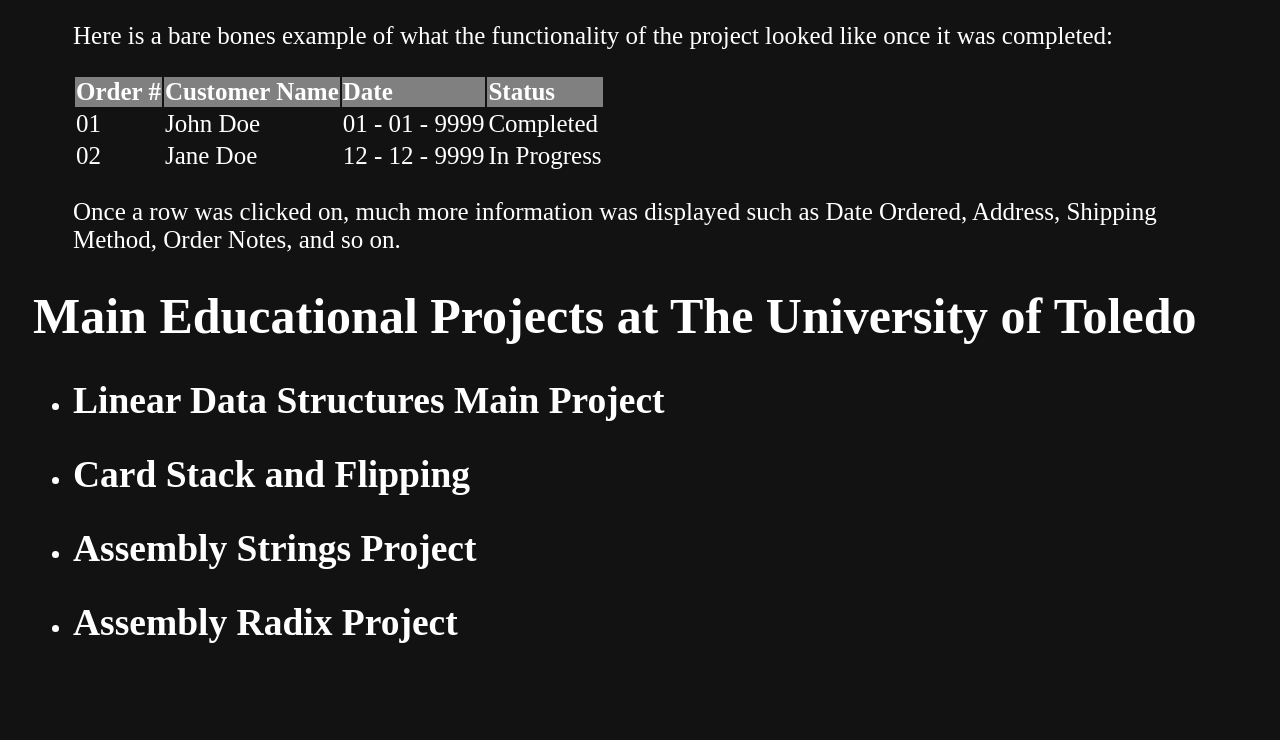
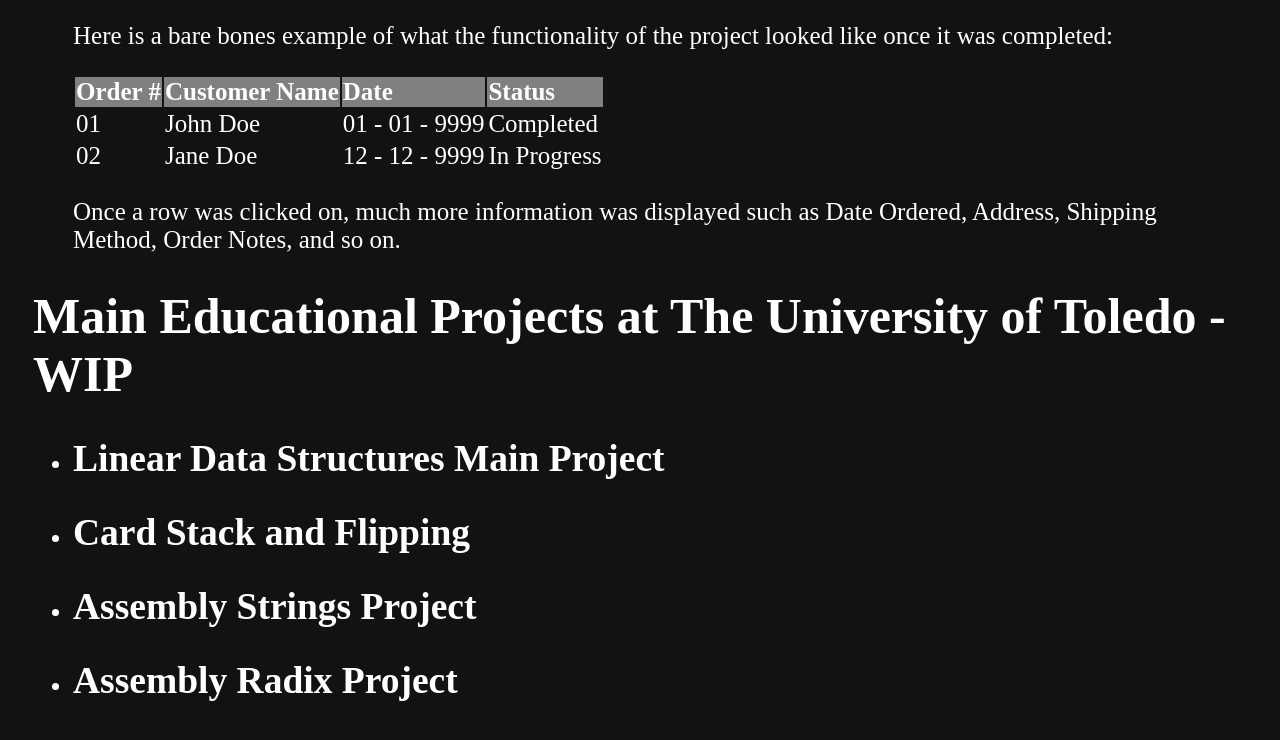
Before and after one commit to jzanath20/jzanath20.github.io, a website: page index.html in a window 1280 px wide. Shown: the part 2048-2788 px from the top of the page. Before the commit the page ends 2756 px from the top, so only its background shows below. Drawn offline with nearby package versions, Linux system fonts and the light colour scheme.

Commit message:
added wip

```diff
--- a/index.html
+++ b/index.html
@@ -117,7 +117,7 @@
         </li>
     </ul>
 
-    <h1>Main Educational Projects at The University of Toledo</h1>
+    <h1>Main Educational Projects at The University of Toledo - WIP</h1>
     <ul>
 
         <li>
```
